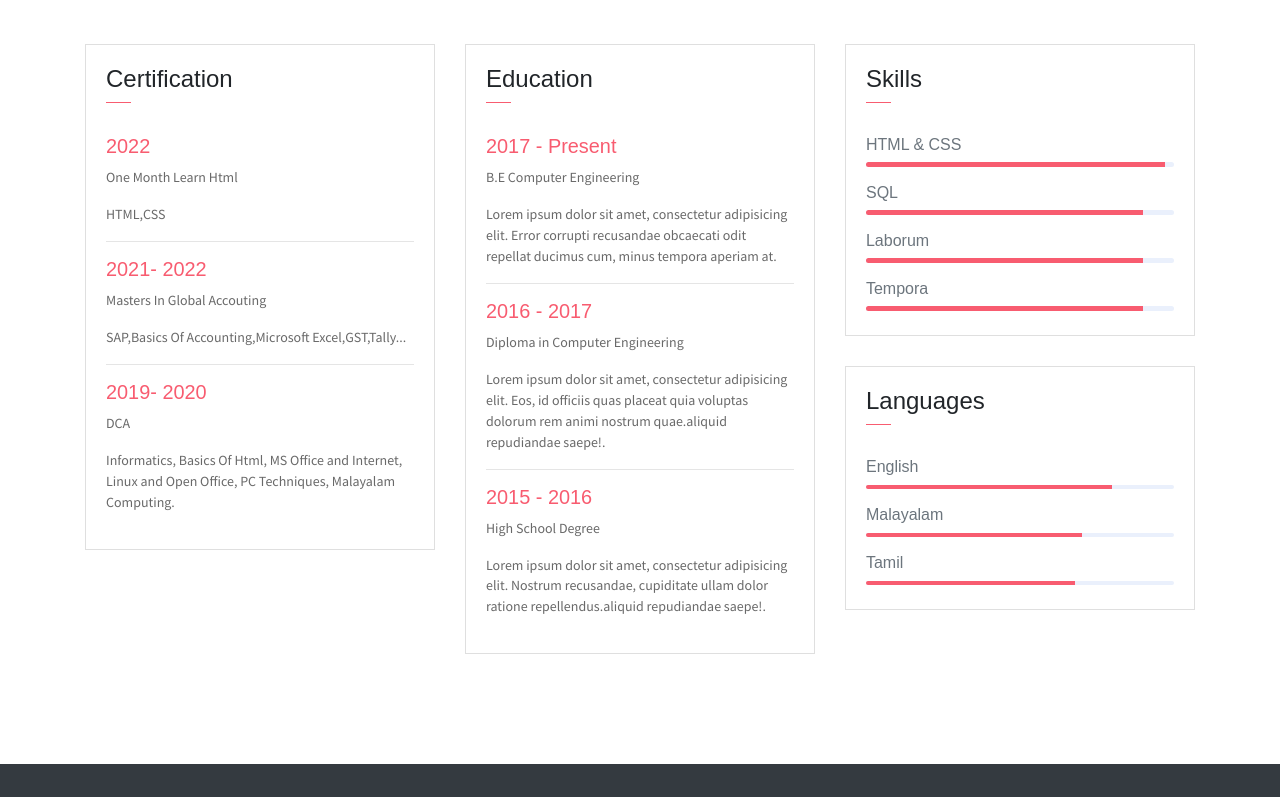
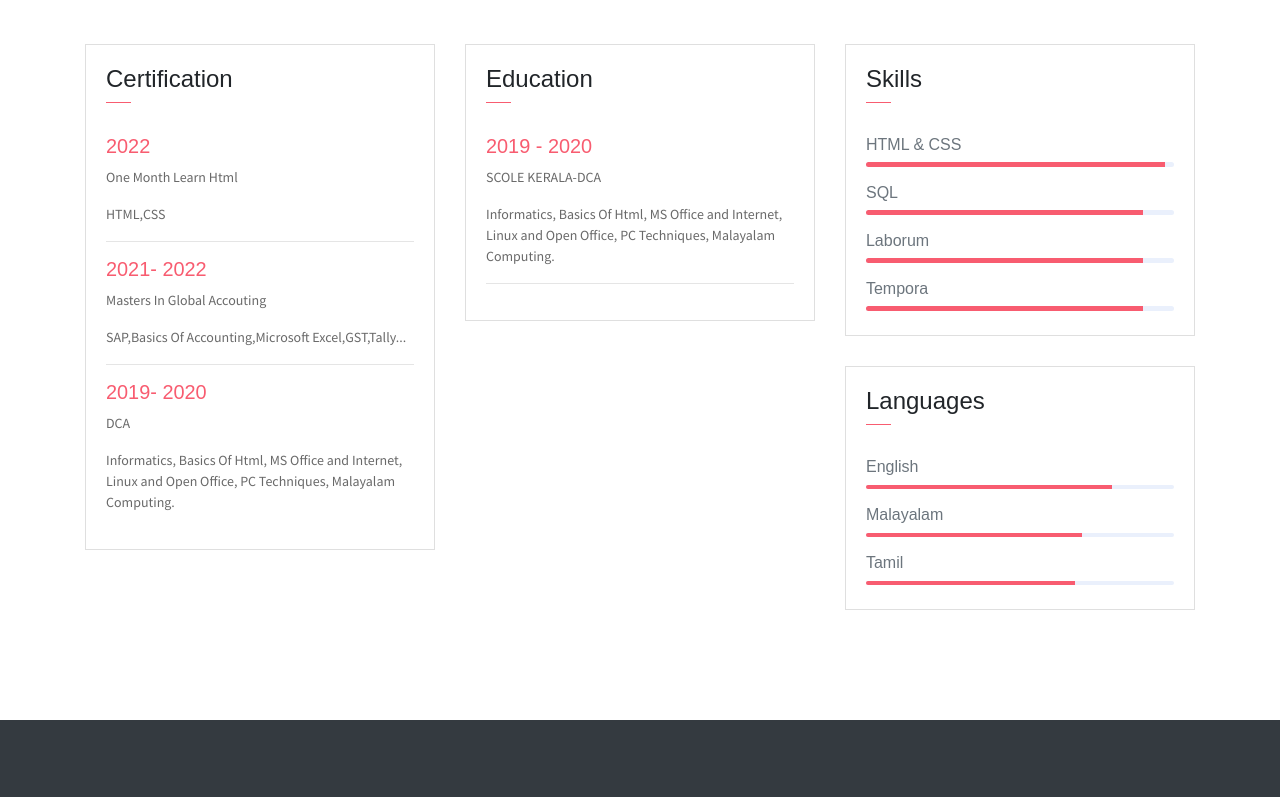
Before and after one commit to joshuavj/joshuavj, a plain HTML site: page index.html in a window 1280 px wide. Shown: the part 1400-2197 px from the top of the page. Drawn offline with Linux system fonts and the light colour scheme; some packages are replaced by stand-ins of ours.

Commit message:
first commit

```diff
--- a/index.html
+++ b/index.html
@@ -155,17 +155,10 @@
                             </div>
                         </div>
                         <div class="card-body">
-                            <h6 class="title text-danger">2017 - Present</h6>
-                            <P>B.E Computer Engineering</P>
-                            <P class="subtitle">Lorem ipsum dolor sit amet, consectetur adipisicing elit. Error corrupti recusandae obcaecati odit repellat ducimus cum, minus tempora aperiam at.</P>
+                            <h6 class="title text-danger">2019 - 2020</h6>
+                            <P>SCOLE KERALA-DCA</P>
+                            <P class="subtitle">Informatics, Basics Of Html, MS Office and Internet, Linux and Open Office, PC Techniques, Malayalam Computing.</P>
                             <hr>
-                            <h6 class="title text-danger">2016 - 2017</h6>
-                            <P>Diploma in Computer Engineering</P>
-                            <P class="subtitle">Lorem ipsum dolor sit amet, consectetur adipisicing elit. Eos, id officiis quas placeat quia voluptas dolorum rem animi nostrum quae.aliquid repudiandae saepe!.</P>
-                            <hr>
-                            <h6 class="title text-danger">2015 - 2016</h6>
-                            <P>High School Degree</P>
-                            <P class="subtitle">Lorem ipsum dolor sit amet, consectetur adipisicing elit. Nostrum recusandae, cupiditate ullam dolor ratione repellendus.aliquid repudiandae saepe!.</P>
 
                         </div>
                     </div>
@@ -715,7 +708,7 @@
                                 <i class="ti-mobile icon-md"></i>
                             </div>
                             <div class="col-10 ">
-                                <h6 class="d-inline">Phone : <br> <span class="text-muted">+ (123) 456-789</span></h6>
+                                <h6 class="d-inline">Phone : <br> <span class="text-muted">+91 8157093604</span></h6>
                             </div>
                         </div>
                         <div class="row mb-2">
@@ -723,7 +716,7 @@
                                 <i class="ti-map-alt icon-md"></i>
                             </div>
                             <div class="col-10">
-                                <h6 class="d-inline">Address :<br> <span class="text-muted">12345 Fake ST NoWhere AB Country.</span></h6>
+                                <h6 class="d-inline">Address :<br> <span class="text-muted">KANNUR,KERALA</span></h6>
                             </div>
                         </div>
                         <div class="row mb-2">
@@ -731,7 +724,7 @@
                                 <i class="ti-envelope icon-md"></i>
                             </div>
                             <div class="col-10">
-                                <h6 class="d-inline">Email :<br> <span class="text-muted">info@website.com</span></h6>
+                                <h6 class="d-inline">Email :<br> <span class="text-muted">joshua.v.jaison @gmail.com</span></h6>
                             </div>
                         </div>
                         <ul class="social-icons pt-4">
```
